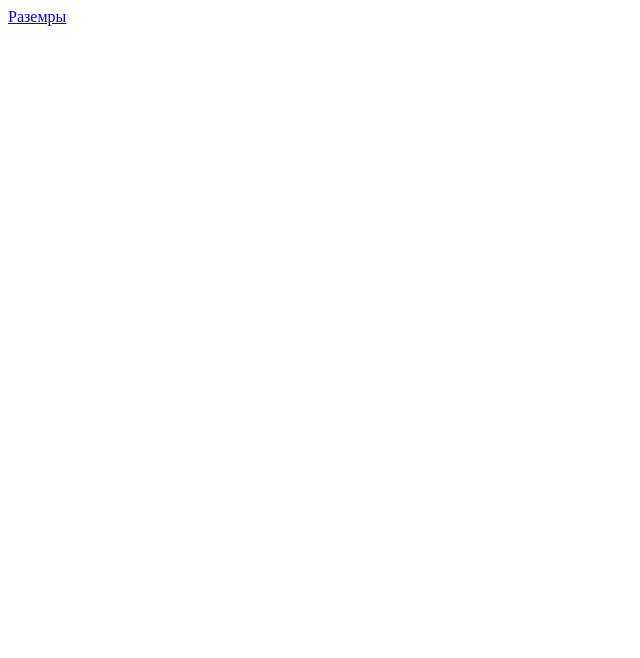
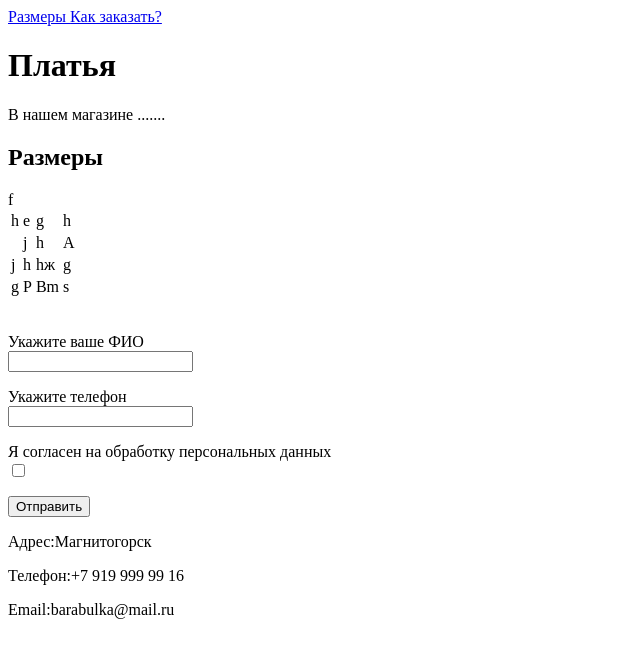
Before and after one commit to Matvey547/proekt, a plain HTML site: page index.html in a window 1280 px wide. Shown: the whole page, without its empty margins (0-640 px from the left). Drawn offline with Linux system fonts and the light colour scheme.

Commit message:
Update index.html

```diff
--- a/index.html
+++ b/index.html
@@ -2,7 +2,59 @@
   <title> Детские платешки </title>
   <body>
     <header>
-      <a href="#"> Раземры </a>
+      <a href="#"> Размеры </a>
+      <a href="#"> Как заказать? </a>
     </header>
+    <main>
+      <h1>Платья</h1>
+      <p> В нашем магазине .......</p>
+      <h2>Размеры</h2>
+                <table>
+                    <tr>
+                        <td> h </td>
+                        <td>е</td>
+                        <td> g</td>
+                        <td> h </td>
+
+
+
+
+                    </tr>
+                    <tr>
+                    <td></td>f
+                    <td>j</td>
+                    <td>h</td>
+                    <td>A</td>
+
+
+
+                    </tr>
+                    <tr>
+                        <td>j</td>
+                        <td>h</td>
+                        <td>hж</td>
+                        <td>  g </td>
+                    </tr>
+
+                    <tr>
+                        <td>g</td>
+                        <td>P</td>
+                        <td>Bm</td>
+                        <td>s </td>
+                            </tr>
+                    </table>
+                    </br>
+      <form>
+                    <p><label>Укажите ваше ФИО<br/><input type="text"></label></p>
+                    <p><label>Укажите телефон<br/><input type="tel"></label></p>
+                    <p><label>Я согласен на обработку персональных данных<br/><input type="checkbox"></label></p>
+                    <input type="submit" value="Отправить">
+    </main>
+    <footer>
+      <p>Aдрес:Магнитогорск</p>
+          <p>Телефон:+7 919 999 99 16</p>
+          <p>Email:barabulka@mail.ru
+
+    </footer>
   </body>
 </html>
```
